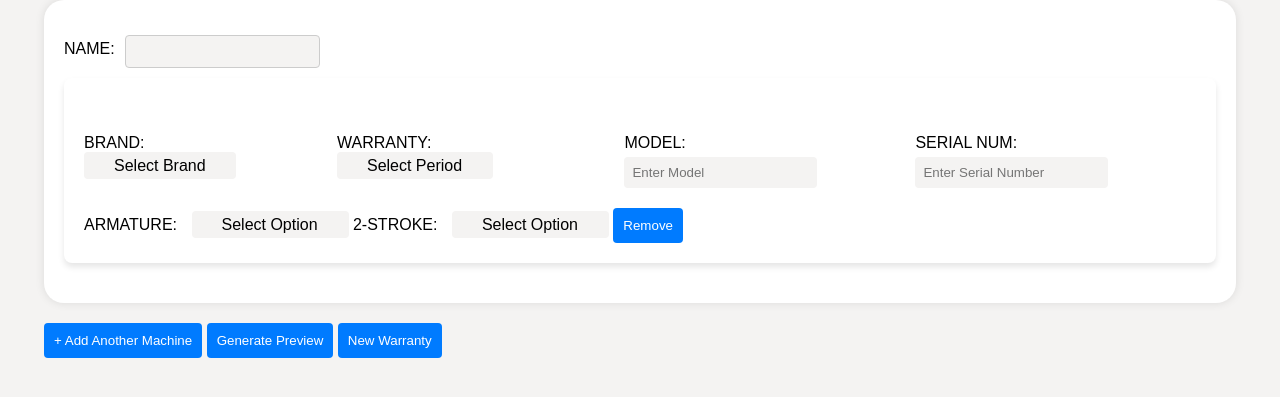
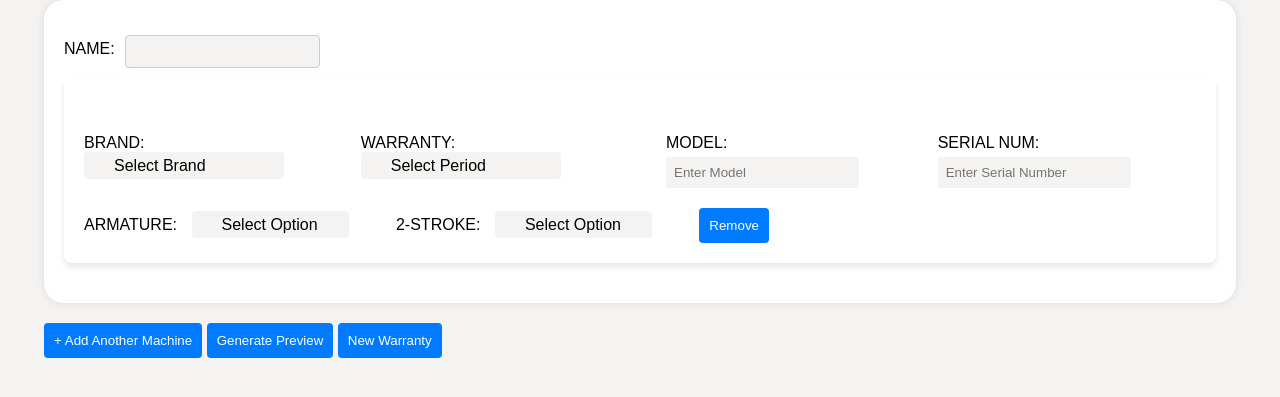
Before and after one commit to malique15/warranty-sheet-generator, a plain HTML site: page index.html in a window 1280 px wide. Shown: the part 261-658 px from the top of the page. Drawn offline with nearby package versions, Linux system fonts and the light colour scheme.

Commit message:
unfamiliar changes

```diff
--- a/style.css
+++ b/style.css
@@ -71,9 +71,13 @@ input {
   border: none;
 }
 
+.row-1 select {
+  width: 100%;
+}
+
 .customSelect {
-  display: inline;
-  position: relative;
+  display: inline-flex;
+  width: 200px;
 }
 
 .customSelect select {
```
Also changed, not shown: index.html (+0 -1 lines).
